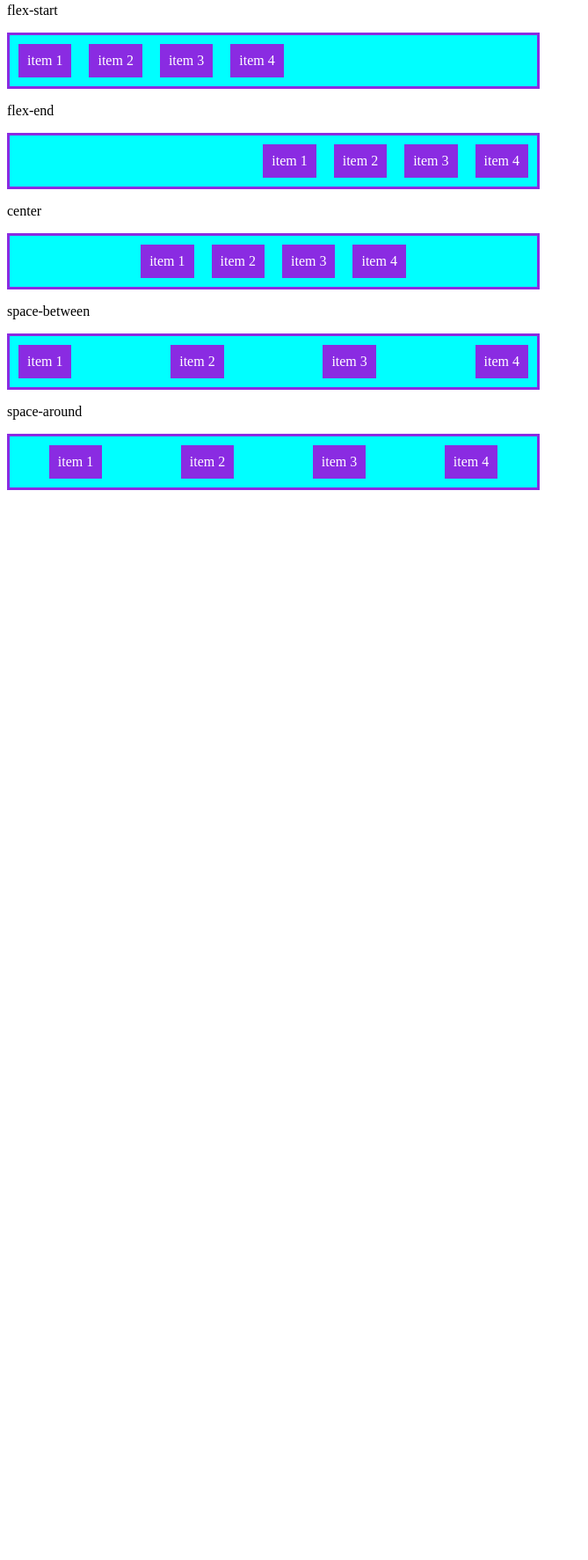
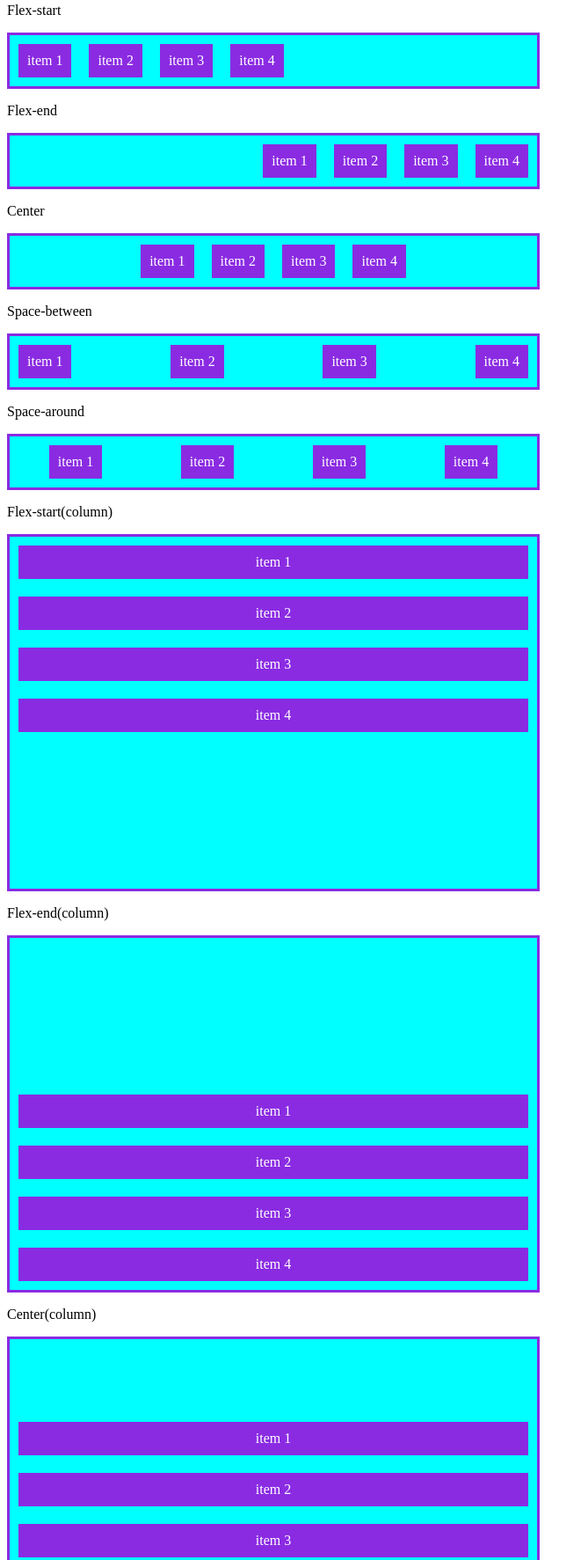
Before and after one commit to wescleygarrett/CSS, a plain HTML site: page Justity-content/index.html in a window 1280 px wide. Shown: the part 13-1786 px from the top of the page at 88% size, without its empty margins (0-669 px from the left). Before the commit the page ends 800 px from the top, so only its background shows below. Drawn offline with Linux system fonts and the light colour scheme.

```diff
--- a/Justity-content/index.html
+++ b/Justity-content/index.html
@@ -9,21 +9,23 @@
 </head>
 
 <body>
-    <p>flex-start</p>
+    <p>Flex-start</p>
     <section class="container flex-start">
         <div class="item"> item 1</div>
         <div class="item">item 2</div>
         <div class="item">item 3</div>
         <div class="item">item 4</div>
     </section>
-    <p>flex-end</p>
+
+    <p>Flex-end</p>
     <section class="container flex-end">
         <div class="item"> item 1</div>
         <div class="item">item 2</div>
         <div class="item">item 3</div>
         <div class="item">item 4</div>
     </section>
-    <p>center</p>
+
+    <p>Center</p>
     <section class="container center">
         <div class="item"> item 1</div>
         <div class="item">item 2</div>
@@ -31,7 +33,7 @@
         <div class="item">item 4</div>
     </section>
 
-    <p>space-between</p>
+    <p>Space-between</p>
     <section class="container space-between">
         <div class="item"> item 1</div>
         <div class="item">item 2</div>
@@ -39,8 +41,48 @@
         <div class="item">item 4</div>
     </section>
 
-    <p>space-around</p>
+    <p>Space-around</p>
     <section class="container space-around">
+        <div class="item"> item 1</div>
+        <div class="item">item 2</div>
+        <div class="item">item 3</div>
+        <div class="item">item 4</div>
+    </section>
+
+    <p>Flex-start(column)</p>
+    <section class="container flex-start column">
+        <div class="item"> item 1</div>
+        <div class="item">item 2</div>
+        <div class="item">item 3</div>
+        <div class="item">item 4</div>
+    </section>
+
+    <p>Flex-end(column)</p>
+    <section class="container flex-end column">
+        <div class="item"> item 1</div>
+        <div class="item">item 2</div>
+        <div class="item">item 3</div>
+        <div class="item">item 4</div>
+    </section>
+
+    <p>Center(column)</p>
+    <section class="container center column">
+        <div class="item"> item 1</div>
+        <div class="item">item 2</div>
+        <div class="item">item 3</div>
+        <div class="item">item 4</div>
+    </section>
+
+    <p>Space-Between(column)</p>
+    <section class="container space-between column">
+        <div class="item"> item 1</div>
+        <div class="item">item 2</div>
+        <div class="item">item 3</div>
+        <div class="item">item 4</div>
+    </section>
+
+    <p>Space-Around(column)</p>
+    <section class="container space-around column">
         <div class="item"> item 1</div>
         <div class="item">item 2</div>
         <div class="item">item 3</div>
--- a/Justity-content/style.css
+++ b/Justity-content/style.css
@@ -35,3 +35,9 @@
 .space-between{
     justify-content:space-between;
 }
+
+
+.column{
+    flex-direction: column;
+    min-height: 400px;
+}
```
